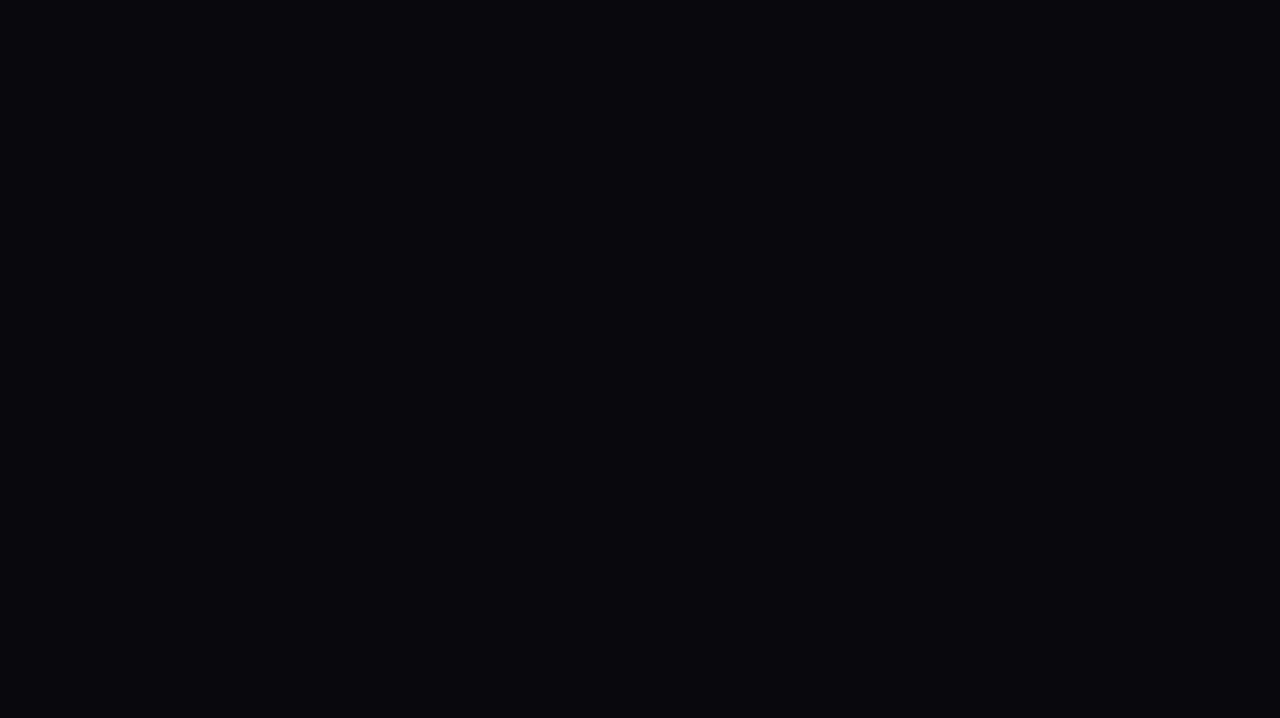
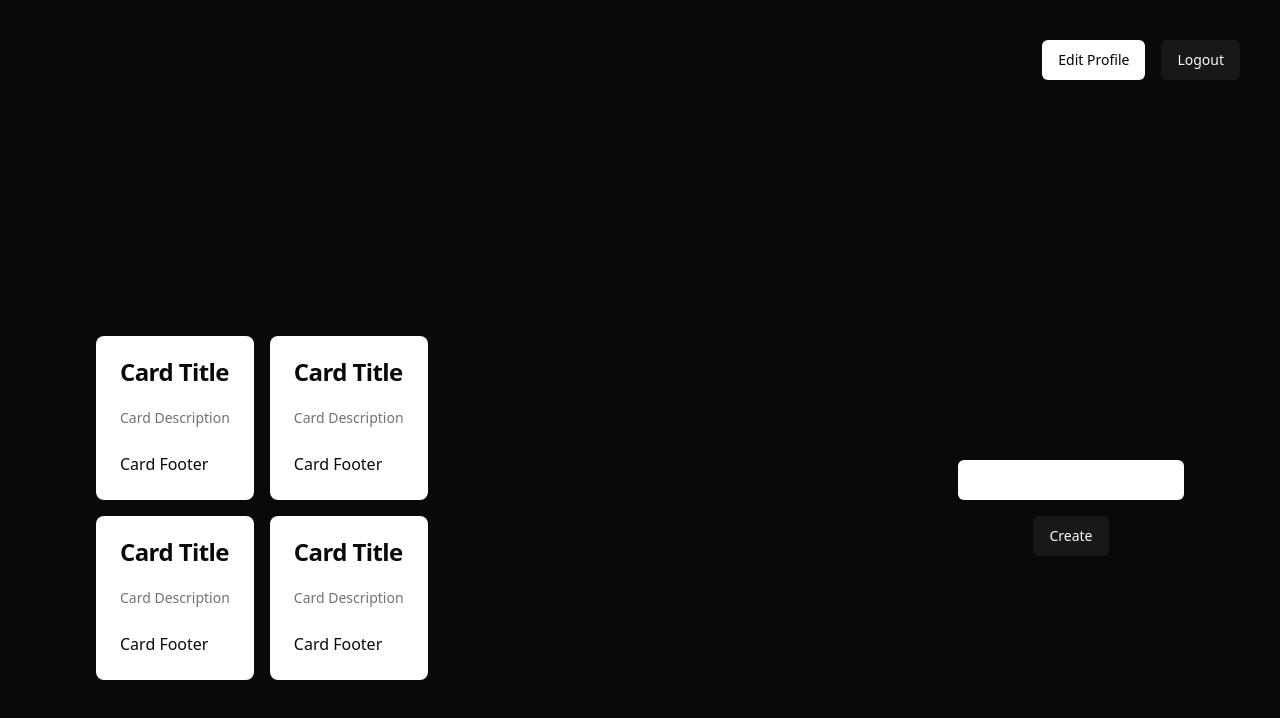
Before and after one commit to Etens/Clarify-AI, a Next.js app: page / in a window 1280 px wide. Shown: the top 718 px of the page. Built offline with nearby package versions, Linux system fonts and the light colour scheme.

Commit message:
🧩 Layout of Components

```diff
--- a/app/page.tsx
+++ b/app/page.tsx
@@ -1,5 +1,36 @@
 "use client";
 
+import React, { useState } from "react";
+import ResultView from "../components/results/result-view";
+import { Input } from "../components/common/searchbar";
+import { Button } from "../components/button/button";
+import { ParamsManager } from "@/components/user/params-manager";
+
 export default function Home() {
-  return <main className="flex min-h-screen flex-col items-center justify-between p-24"></main>;
+  const [isLogin, setIsLogin] = useState("Login");
+
+  return (
+    <main>
+      <div className="flex justify-end mt-10 mr-10 space-x-4">
+        <ParamsManager />
+        {/* if is login show login button else if show register button else show logout button */}
+        {isLogin === "Login" ? (
+          <Button onClick={() => setIsLogin("Logout")}>Logout</Button>
+        ) : isLogin === "Register" ? (
+          <Button onClick={() => setIsLogin("Register")}>Register</Button>
+        ) : (
+          <Button onClick={() => setIsLogin("Login")}>Login</Button>
+        )}
+      </div>
+        <section className="flex items-center justify-between w-full mt-40 p-24">
+          <div className="flex flex-col items-center">
+            <ResultView />
+          </div>
+          <div className="flex flex-col items-center">
+            <Input type="text" />
+            <Button className="mt-4">Create</Button>
+          </div>
+        </section>
+    </main>
+  );
 }
--- a/components/results/result-view.tsx
+++ b/components/results/result-view.tsx
@@ -3,7 +3,25 @@ import { Card, CardContent, CardDescription, CardFooter, CardHeader, CardTitle }
 
 function ResultView() {
   return (
-    <div className="grid grid-cols-2 gap-4">
+    <div className="grid grid-cols-2 gap-4 items-start">
+      <Card>
+        <CardHeader>
+          <CardTitle>Card Title</CardTitle>
+        </CardHeader>
+        <CardContent>
+          <CardDescription>Card Description</CardDescription>
+        </CardContent>
+        <CardFooter>Card Footer</CardFooter>
+      </Card>
+      <Card>
+        <CardHeader>
+          <CardTitle>Card Title</CardTitle>
+        </CardHeader>
+        <CardContent>
+          <CardDescription>Card Description</CardDescription>
+        </CardContent>
+        <CardFooter>Card Footer</CardFooter>
+      </Card>
       <Card>
         <CardHeader>
           <CardTitle>Card Title</CardTitle>
--- /dev/null
+++ b/components/user/login-register-page.tsx
@@ -0,0 +1,16 @@
+import React from 'react';
+import { LoginForm } from './login-form';
+import { RegisterForm } from './register-form';
+
+export function LoginRegisterPage() {
+  return (
+    <div className="flex flex-col items-center justify-center min-h-screen">
+      <div className="flex flex-col items-center space-y-4">
+        <LoginForm />
+      </div>
+      <div className="flex flex-col items-center space-y-4">
+        <RegisterForm />
+      </div>
+    </div>
+  );
+}
```
